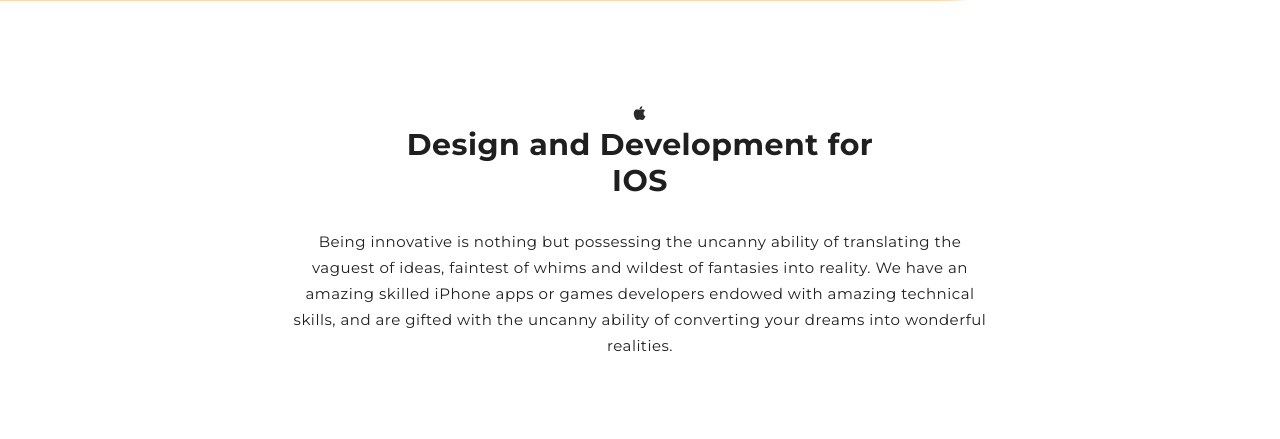
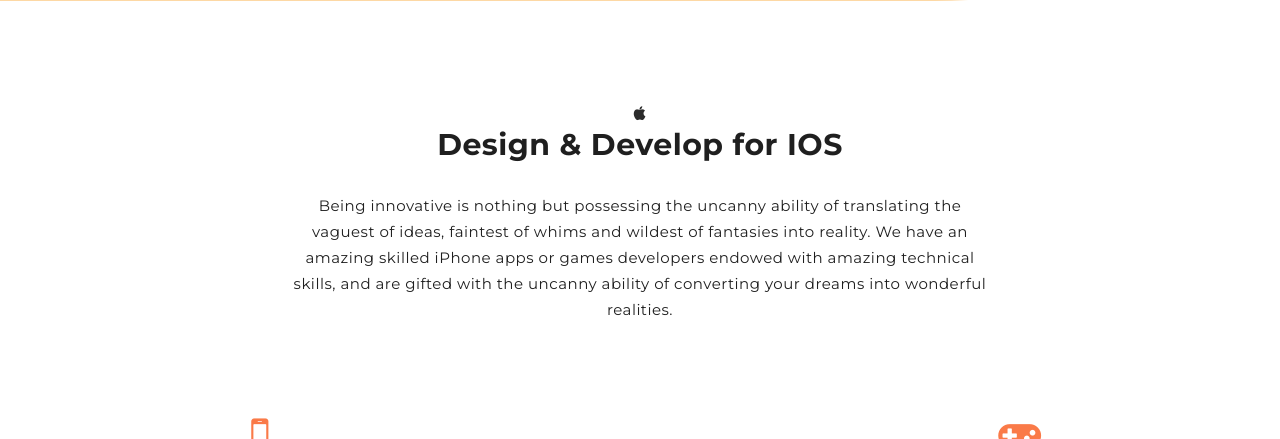
Before and after one commit to mayurparmar23/ioswebsite, a PHP site: page / in a window 1280 px wide. Shown: the part 2123-2562 px from the top of the page. Run offline with PHP 8.4, Linux system fonts and the light colour scheme.

Commit message:
Update index.php

```diff
--- a/index.php
+++ b/index.php
@@ -207,7 +207,7 @@
                 <div class="col-md-12 text-center wow fadeIn app-details">
                     <div class="col-12 col-md-10 col-lg-8 offset-md-1 offset-lg-2" >
                         <i class="fa fa-apple" aria-hidden="true"></i>
-                        <h3 class="heading text-center">Design and Development for IOS</h3>
+                        <h3 class="heading text-center">Design & Develop for IOS</h3>
                         <p class="detail-text text-center">Being innovative is nothing but possessing the uncanny ability of translating the vaguest of ideas, faintest of whims and wildest of fantasies into reality. We have an amazing skilled iPhone apps or games developers endowed with amazing technical skills, and are gifted with the uncanny ability of converting your dreams into wonderful realities.</p>
                     </div>
                 </div>
```
